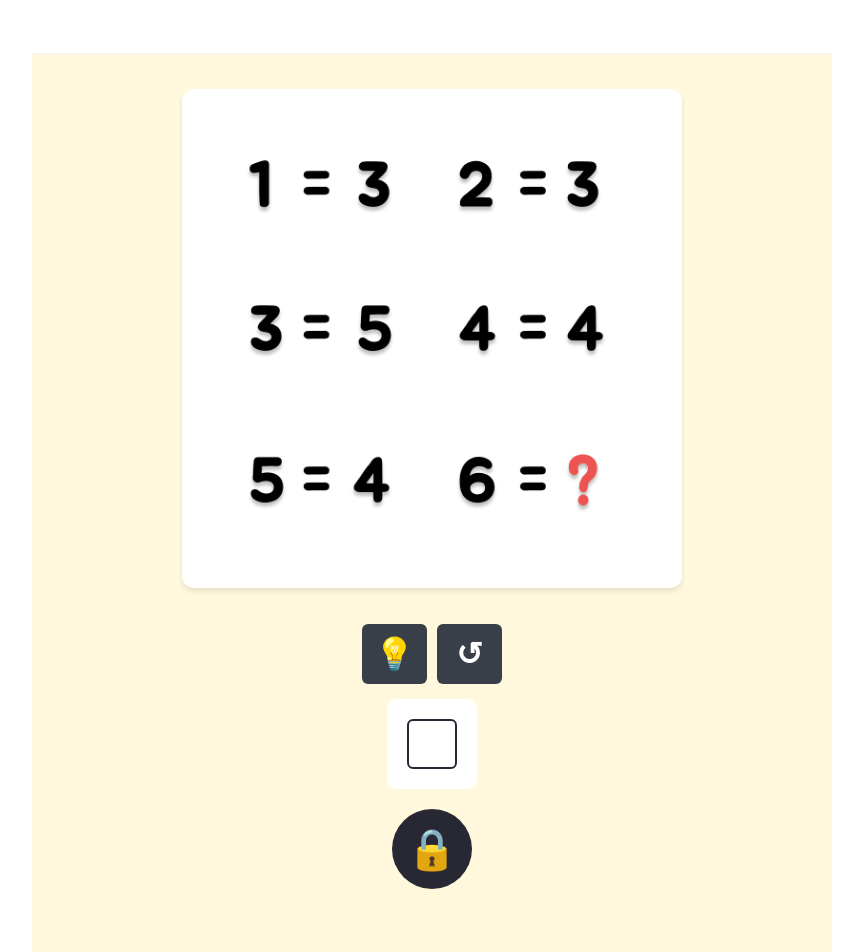
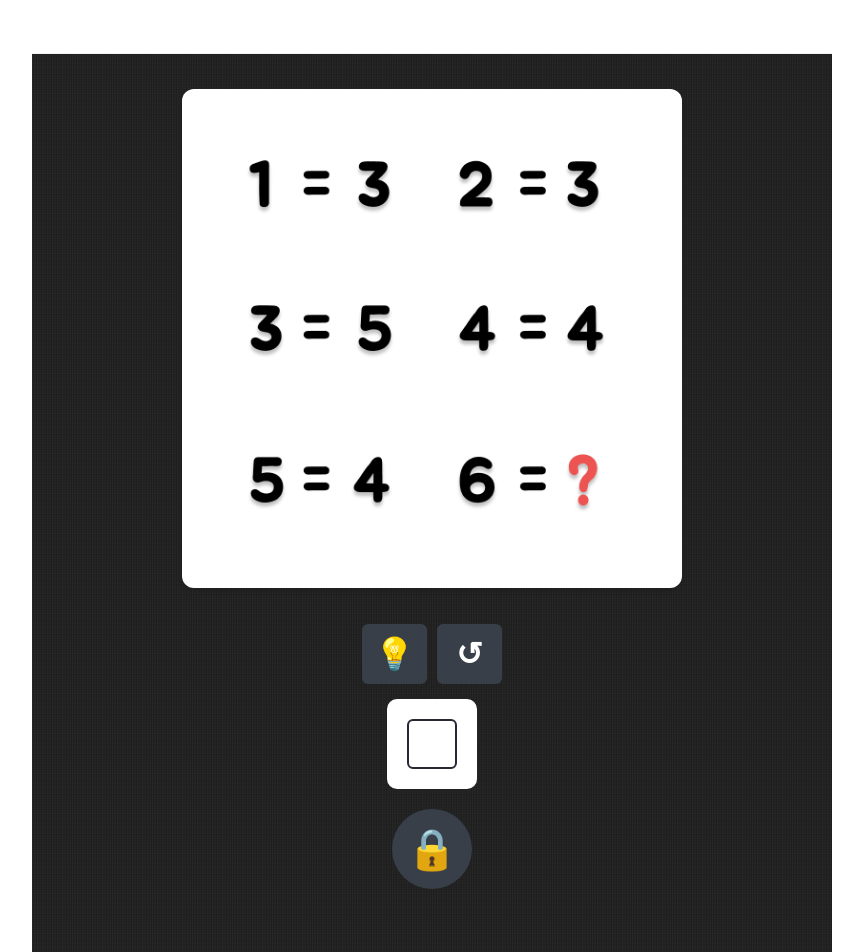
Before and after one commit to playck/room-escape-Q-app, a Next.js app: page /questions/1 in a window 1280 px wide. Shown: the top 952 px of the page, without its empty margins (208-1071 px from the left). Built offline with nearby package versions, Linux system fonts and the light colour scheme; some icons are missing; a web font is replaced by a local one.

Commit message:
background 수정

```diff
--- a/src/components/Input/InputBoard.tsx
+++ b/src/components/Input/InputBoard.tsx
@@ -3,7 +3,7 @@ import { useState, useRef, useEffect } from 'react'
 import _ from 'lodash'
 import { IoIosArrowForward, IoIosArrowBack } from 'react-icons/io'
 import { Question } from '@/lib/constant/questions'
-import { useRecoilState } from 'recoil'
+import { useRecoilState, useSetRecoilState } from 'recoil'
 import { ModalState } from '@/atoms/etc/modal'
 import { useRouter } from 'next/router'
 import { DefaultButton } from '../Button'
@@ -24,7 +24,7 @@ function InputBoard({ question }: InputBoardProps) {
   const [inputValue, setInputValue] = useRecoilState(InputAnswerState)
   const [inputType, setInputType] = useState<InputType['inputType']>('alphanumeric')
   const [isCorrect, setIsCorrect] = useRecoilState(isAnswerCorrectState)
-  const [modal, setModal] = useRecoilState(ModalState)
+  const setModal = useSetRecoilState(ModalState)
   const firstInputRef = useRef<HTMLInputElement>(null)
   const router = useRouter()
   const { id } = router.query
@@ -120,14 +120,14 @@ function InputBoard({ question }: InputBoardProps) {
       <Flex alignItems="center" my="20px" gap="10px">
         <Button
           p="30px"
-          bg="gray.1000"
+          bg="gray.800"
           width="80px"
           height="80px"
           color="white"
           borderRadius="9999px"
           sx={{
             '&:hover': {
-              backgroundColor: 'gray.1000',
+              backgroundColor: 'gray.800',
             },
             svg: {
               flexShrink: '0',
--- a/src/components/Layout/Layout.tsx
+++ b/src/components/Layout/Layout.tsx
@@ -22,7 +22,17 @@ function Layout({ children }: LayoutProps) {
       >
         <Navbar />
       </Box>
-      <Box as="main" pt="54px" minH="100vh" background="linear-gradient(to bottom, #414345, #232526);">
+      <Box
+        as="main"
+        pt="54px"
+        minH="100vh"
+        backgroundColor="hsl(0,0%,18%)"
+        sx={{
+          WebkitBackgroundSize: '2.5px 2.5px',
+          backgroundImage:
+            '-webkit-linear-gradient( 0deg, hsla(0,0%,0%,0) 0, hsla(0,0%,10%,1) 3px), -webkit-linear-gradient( 90deg, hsla(0,0%,0%,0) 0, hsla(0,0%,10%,1) 5px)',
+        }}
+      >
         {children}
       </Box>
     </Box>
--- a/src/pages/questions/[id].tsx
+++ b/src/pages/questions/[id].tsx
@@ -33,7 +33,16 @@ function Question(props: QuestionProps) {
   if (question == undefined) return <></>
 
   return (
-    <Flex direction="column" gap="20px" bg="#fff8dc">
+    <Flex
+      direction="column"
+      gap="20px"
+      backgroundColor="hsl(0,0%,18%)"
+      sx={{
+        WebkitBackgroundSize: '2.5px 2.5px',
+        backgroundImage:
+          '-webkit-linear-gradient( 0deg, hsla(0,0%,0%,0) 0, hsla(0,0%,10%,1) 3px), -webkit-linear-gradient( 90deg, hsla(0,0%,0%,0) 0, hsla(0,0%,10%,1) 5px)',
+      }}
+    >
       <QuestionSection question={question} />
       <InputBoard question={question} />
     </Flex>
@@ -41,3 +50,5 @@ function Question(props: QuestionProps) {
 }
 
 export default Question
+
+// bg="#fff8dc" 노란 배경
```
Also changed, not shown: src/pages/questions/index.tsx (+11 -1 lines).
